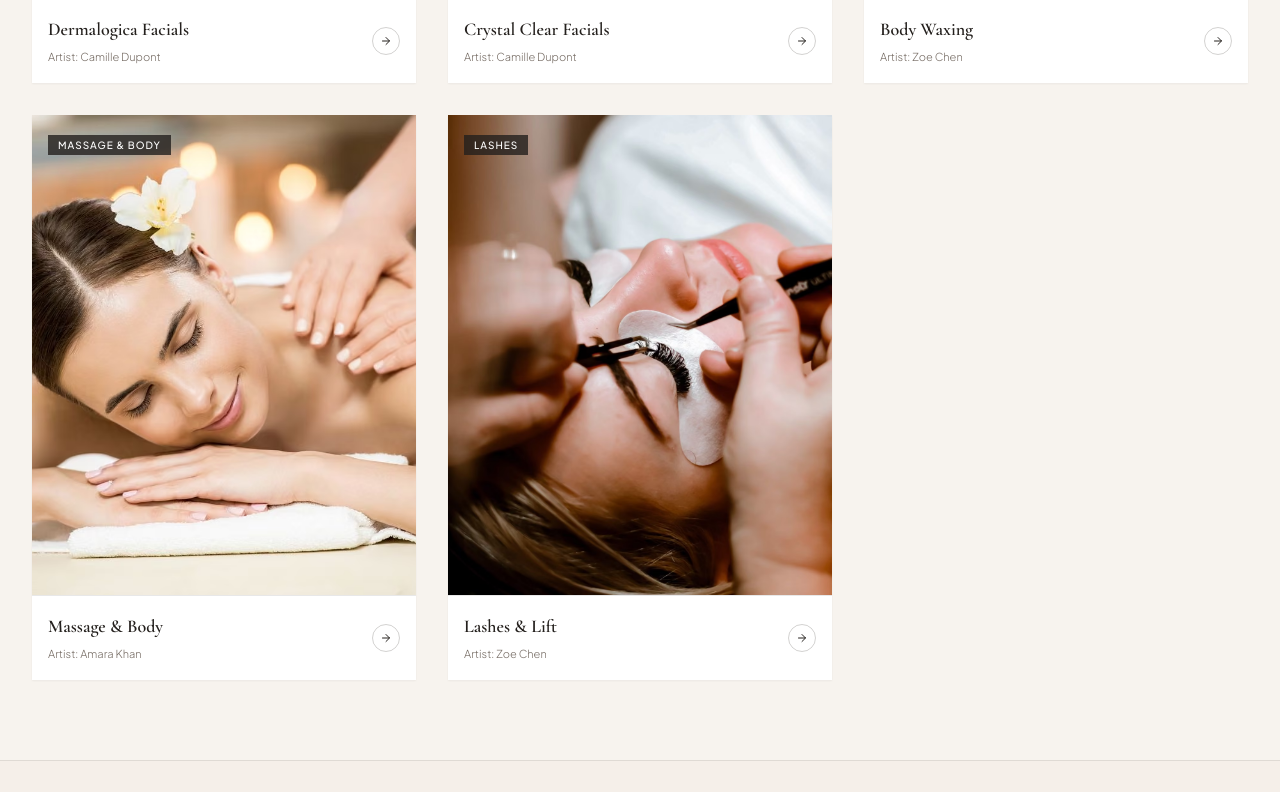
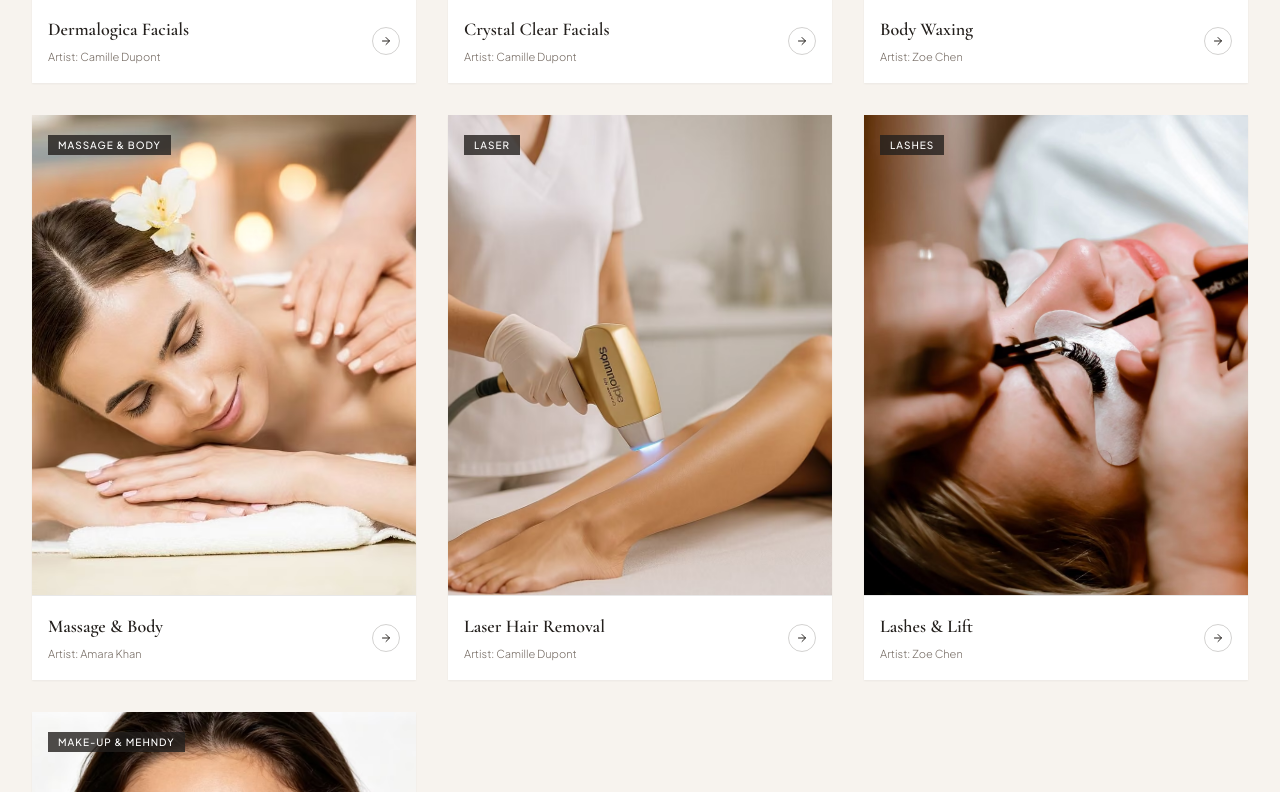
Before and after one commit to Nazmul-Islam24/BH-Salon, a React (Vite) app: page / in a window 1280 px wide. Shown: the part 5408-6200 px from the top of the page. Built offline with nearby package versions, Linux system fonts and the light colour scheme; no server answers.

Commit message:
changes some structure

```diff
--- a/src/components/GallerySection.tsx
+++ b/src/components/GallerySection.tsx
@@ -17,7 +17,7 @@ export const GallerySection: React.FC<GallerySectionProps> = ({
   // Exactly 6 top essential, highly legible and regular salon transformations for Home page
   // const homeGalleryItems = LOOKBOOK.slice(0, 6);
   const homeGalleryItems = LOOKBOOK.filter((item, index) =>
-    [6, 3, 7, 8, 9, 10, 12, 14].includes(index)
+    [6, 3, 7, 8, 9, 10, 12, 13, 14, 15].includes(index)
   );
 
   return (
```
